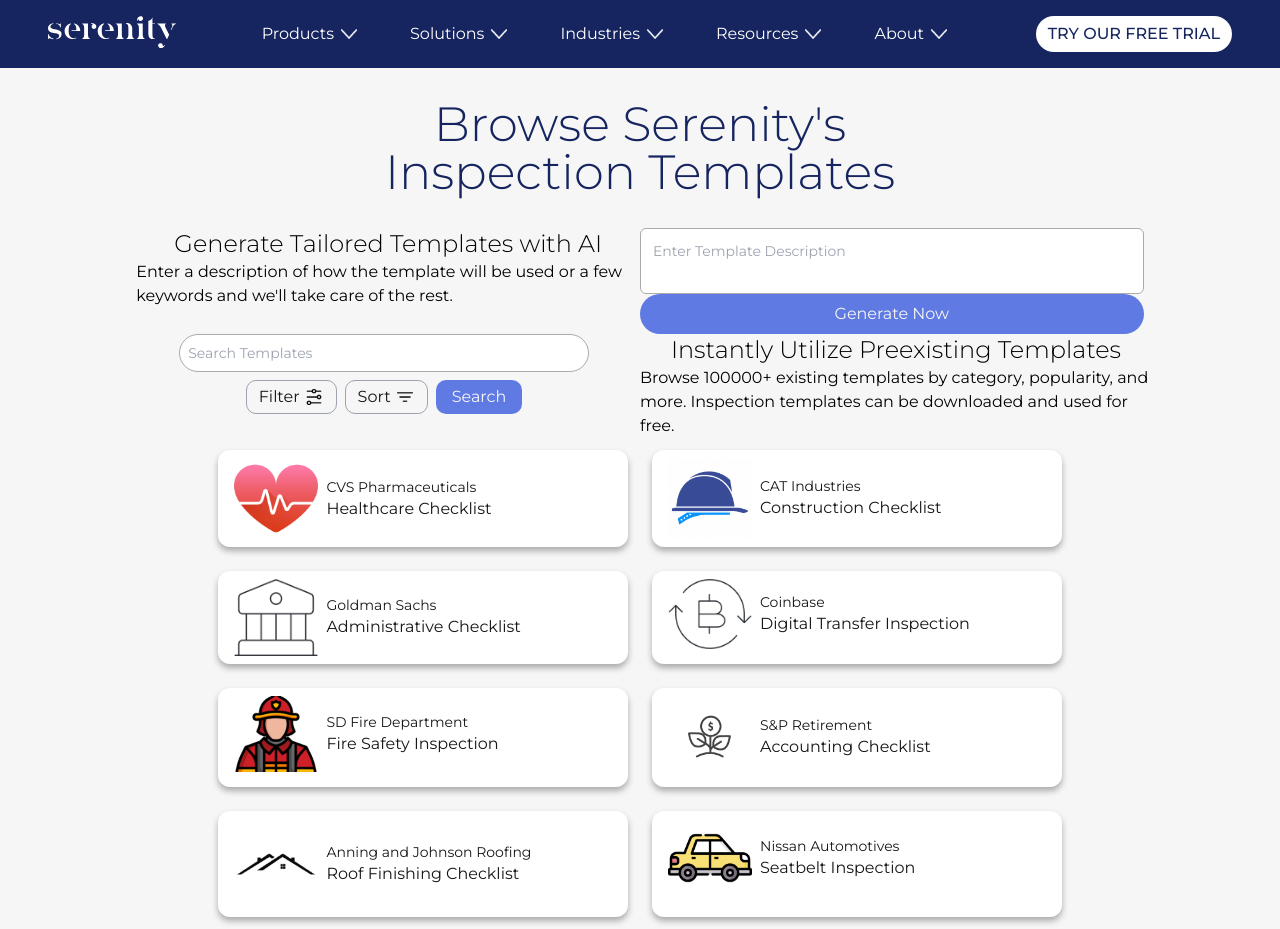
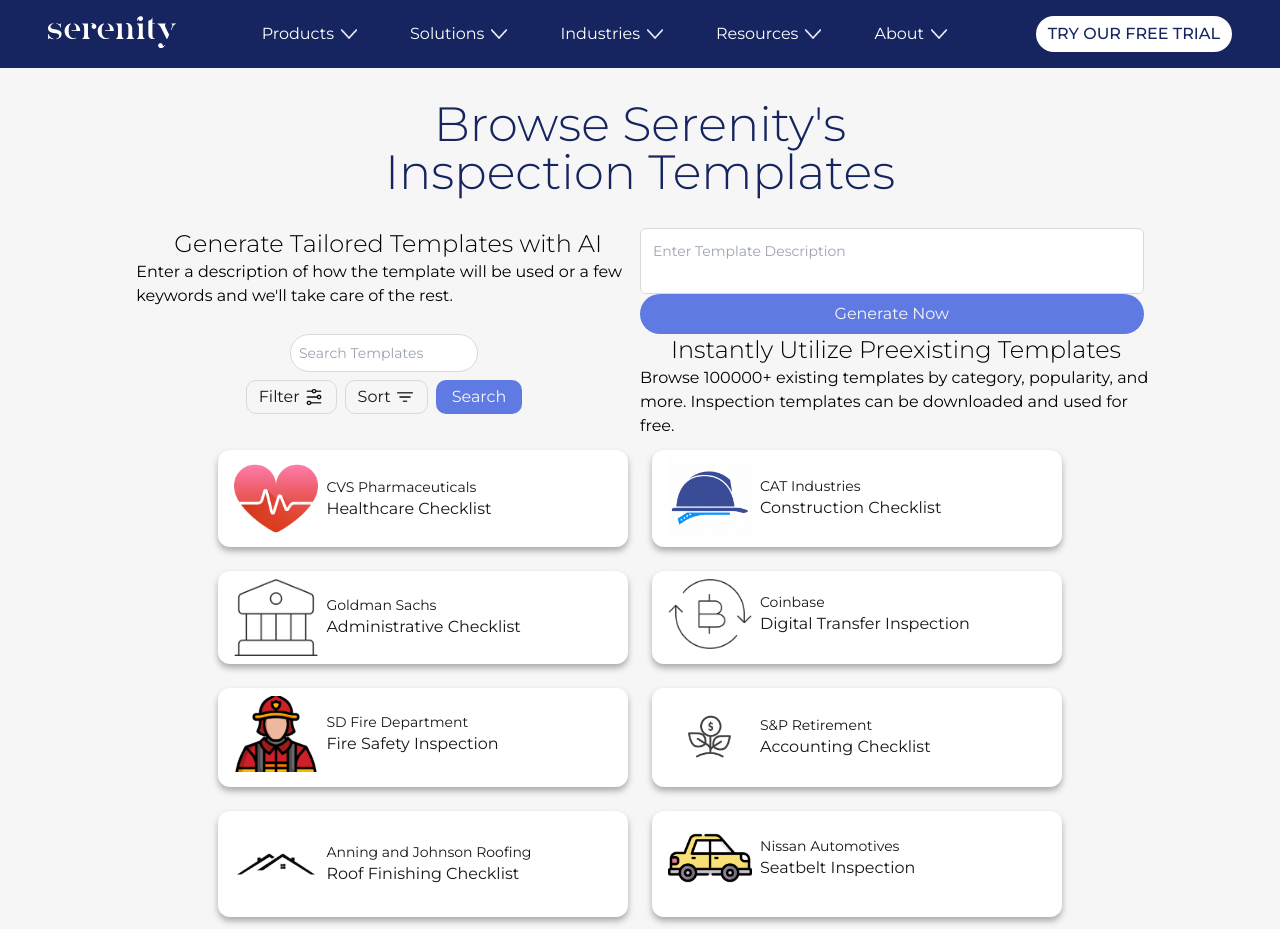
Before and after one commit to StephenTrainor/serenity-template-page, a Next.js app: page / in a window 1280 px wide. Built offline with nearby package versions, Linux system fonts and the light colour scheme.

Commit message:
Updated outlined button colors

```diff
--- a/styles/globals.css
+++ b/styles/globals.css
@@ -7,6 +7,7 @@
   --white: #FFFFFF;
   --background: #f6f6f6;
   --light-hover: #e8e8e8;
+  --border: #d9d9d9;
   --greyground: #aaaaaa;
   --foreground: #171717;
   --serenity-midnight: #162560;
@@ -72,6 +73,10 @@
   color: var(--white);
 }
 
+.button-dark:hover {
+  background-color: var(--cornflower);
+}
+
 .button-light-blue {
   cursor: pointer;
   background-color: var(--cornflower);
@@ -83,10 +88,11 @@
 }
 
 .button-outline {
-  @apply round-soft flex flex-row justify-center border-gray-400;
+  @apply round-soft flex flex-row justify-center;
+  border-color: var(--border);
   cursor: pointer;
   border-width: 1px;
-  background-color: var(--background);
+  /* background-color: var(--background); */
   color: var(--foreground);
 }
 
@@ -109,6 +115,12 @@
 .nav-item:hover {
   border-radius: 9999px;
   border-color: var(--background);
+}
+
+.form-container {
+  @apply round-soft px-7 py-5 space-y-4;
+  border-width: 1px;
+  border-color: var(--border);
 }
 
 .template-container {
@@ -138,7 +150,7 @@
   resize: none;
   border-width: 1px;
   border-radius: 6px;
-  border-color: var(--greyground);
+  border-color: var(--border);
 }
 
 .multi-line-input:focus {
@@ -150,8 +162,7 @@
   padding: 8px;
   border-width: 1px;
   border-radius: 9999px;
-  border-color: var(--greyground);
-  width: 80%;
+  border-color: var(--border);
 }
 
 .round-soft {
```
